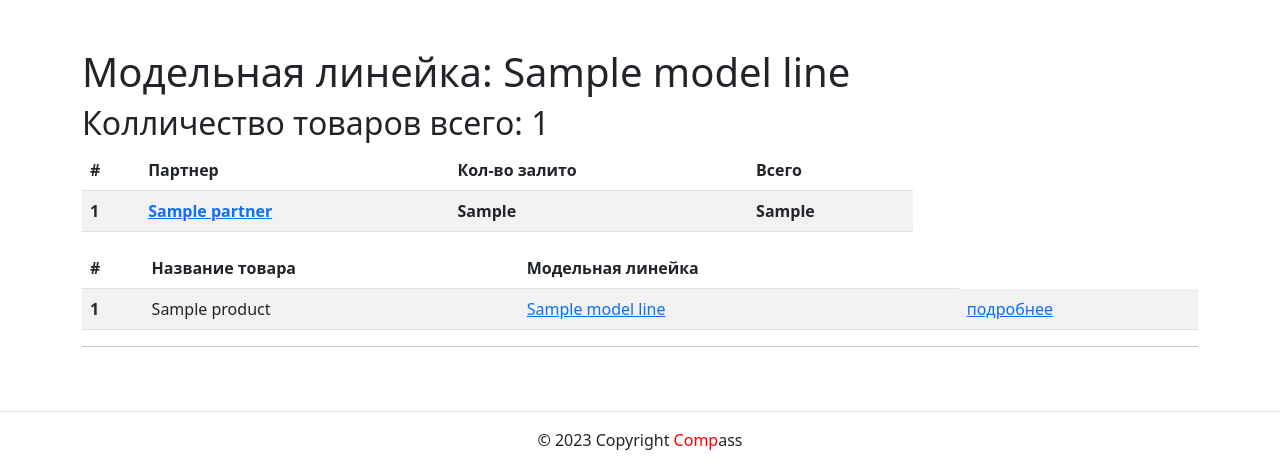
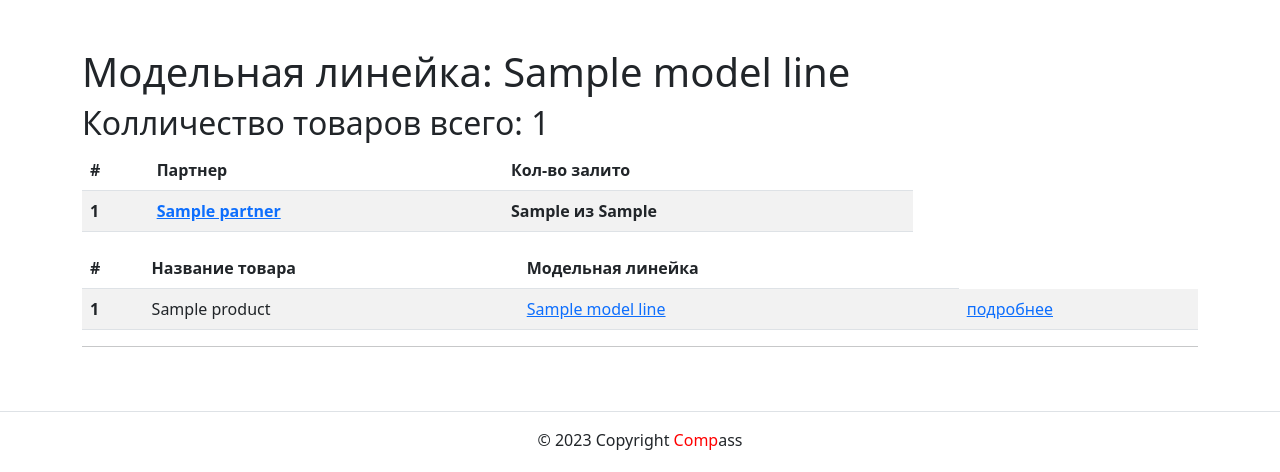
Before and after one commit to sibwinter/compass, a Django app: template compass/templates/products/model_line_detail.html in a window 1280 px wide. Shown: the part 74-546 px from the top of the page. Run offline with Django 3.2, Linux system fonts and the light colour scheme; the template is opened without the code that fills it: most values are stand-ins (such as "Sample title", 1, 10 or a date in 2020); lists and menus that the app fills with data are empty; some libraries are stand-ins or nearby versions.

Commit message:
some add

```diff
--- a/compass/templates/products/model_line_detail.html
+++ b/compass/templates/products/model_line_detail.html
@@ -22,7 +22,6 @@
                   <th scope="col">#</th>
                   <th scope="col">Партнер</th>
                   <th scope="col">Кол-во залито</th>
-                  <th scope="col">Всего</th>
                 </tr>
               </thead>
               <tbody>
@@ -32,8 +31,7 @@
                   <th>
                     <a href="{% url 'partners:partner_detail' partner.pk %}">{{partner.name}} </a>
                   </th>
-                  <th>{{count.0}}</th>
-                  <th> {{count.1}}</th>
+                  <th>{{count.0}} из {{count.1}}</th>
 
                 </tr>
                 {% endfor %}
```
